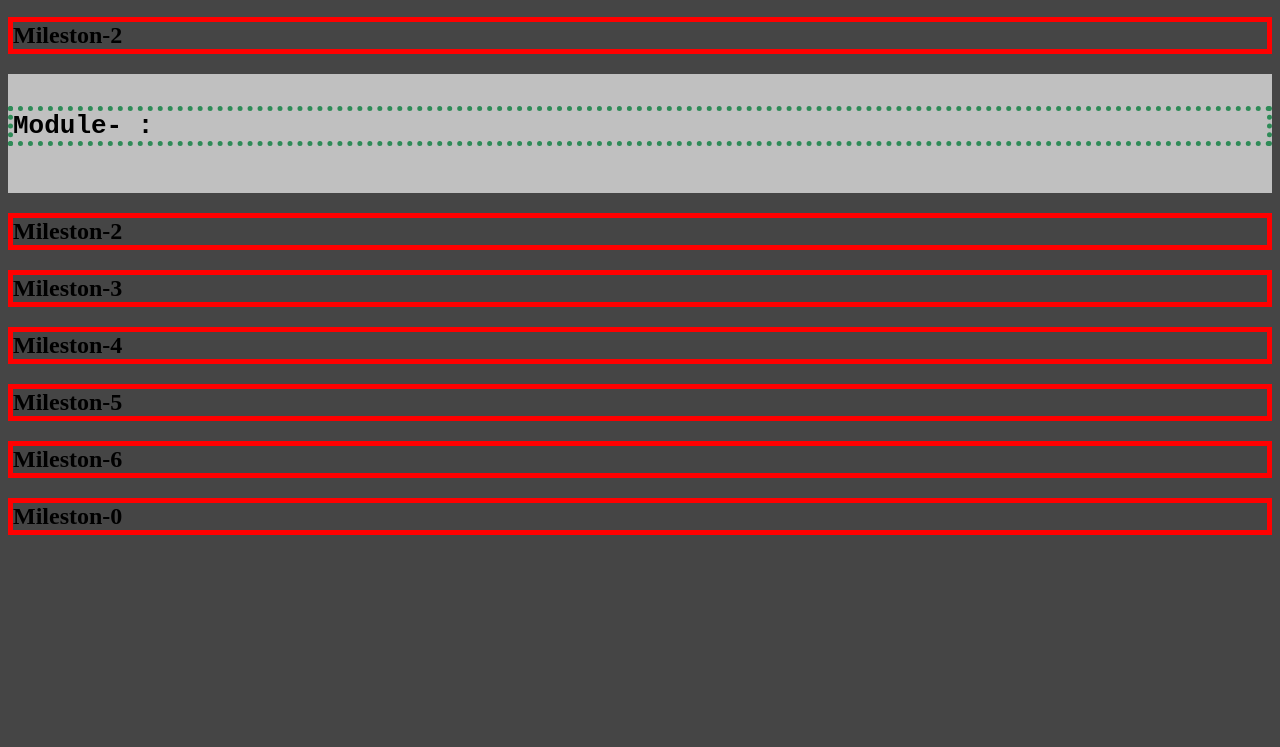
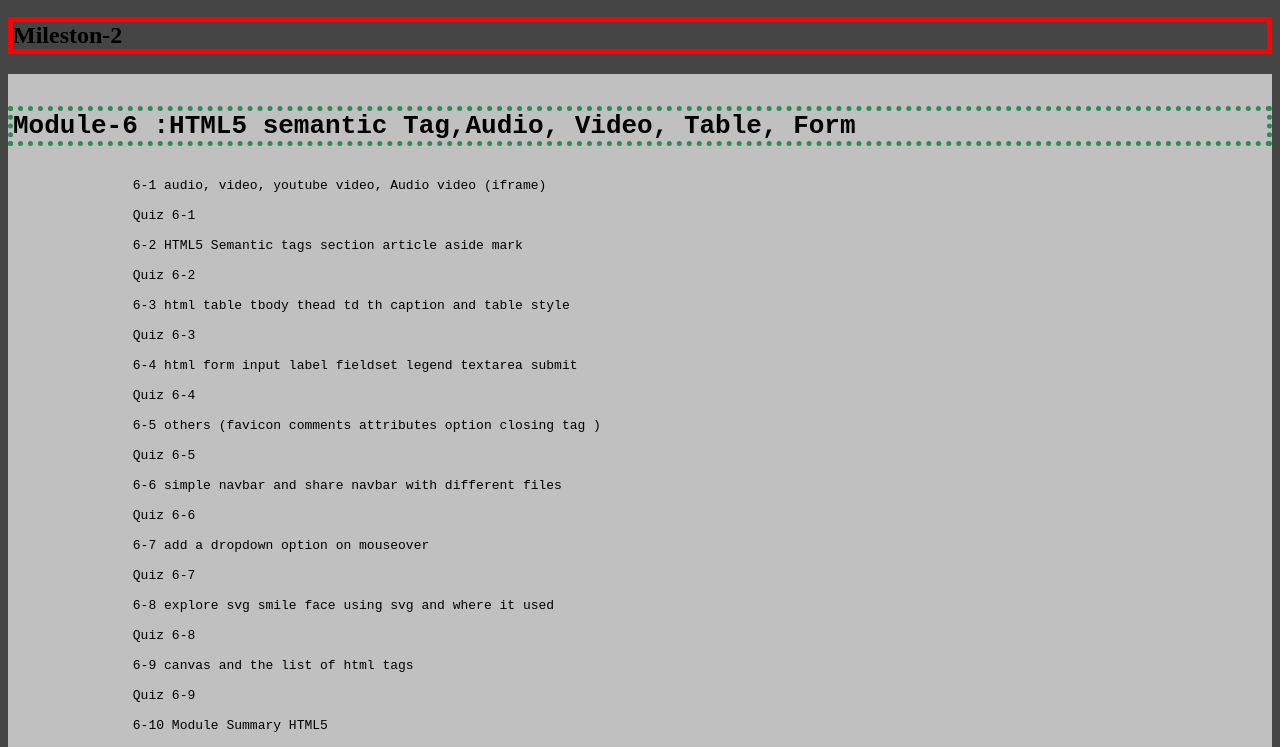
Before and after one commit to shahinooriatc/Full-development-Course-Outline, a plain HTML site: page index.html in a window 1280 px wide. Shown: the part 4493-5240 px from the top of the page. Before the commit the page ends 5048 px from the top, so only its background shows below. Drawn offline with Linux system fonts and the light colour scheme.

Commit message:
Module-6 upload

```diff
--- a/index.html
+++ b/index.html
@@ -275,7 +275,46 @@
     </div><div class="mileston"><h2>Mileston-2</h2>
         <div class="module">
             <pre>
-                <h1>Module- : </h1>
+                <h1>Module-6 :HTML5 semantic Tag,Audio, Video, Table, Form </h1>
+                6-1 audio, video, youtube video, Audio video (iframe)
+
+                Quiz 6-1
+
+                6-2 HTML5 Semantic tags section article aside mark
+
+                Quiz 6-2
+
+                6-3 html table tbody thead td th caption and table style
+
+                Quiz 6-3
+
+                6-4 html form input label fieldset legend textarea submit
+
+                Quiz 6-4
+
+                6-5 others (favicon comments attributes option closing tag )
+
+                Quiz 6-5
+
+                6-6 simple navbar and share navbar with different files
+
+                Quiz 6-6
+
+                6-7 add a dropdown option on mouseover
+
+                Quiz 6-7
+
+                6-8 explore svg smile face using svg and where it used
+
+                Quiz 6-8
+
+                6-9 canvas and the list of html tags
+
+                Quiz 6-9
+
+                6-10 Module Summary HTML5
+
+                Quiz 6-10
             </pre>
         </div>
     </div><div class="mileston"><h2>Mileston-2</h2>
```
